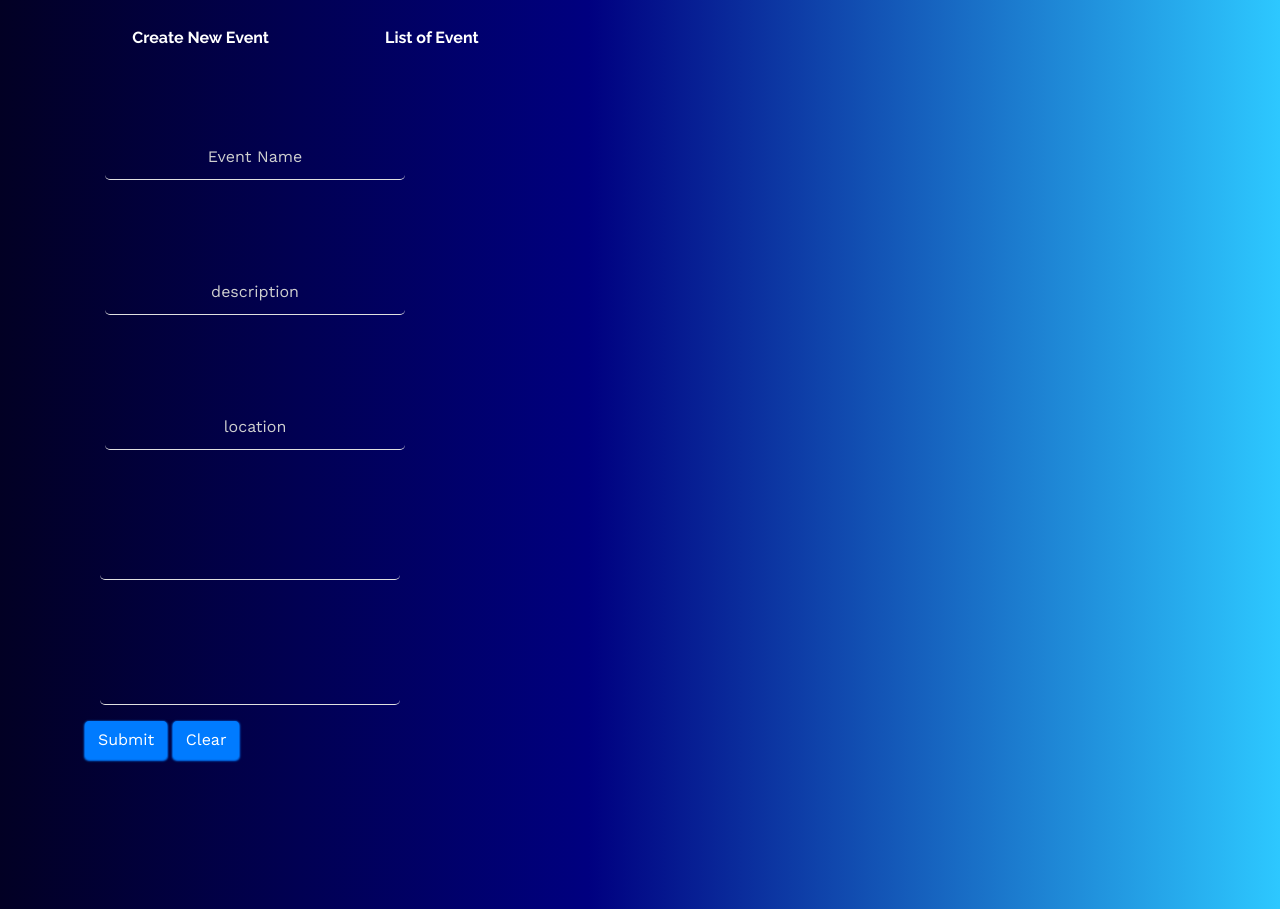
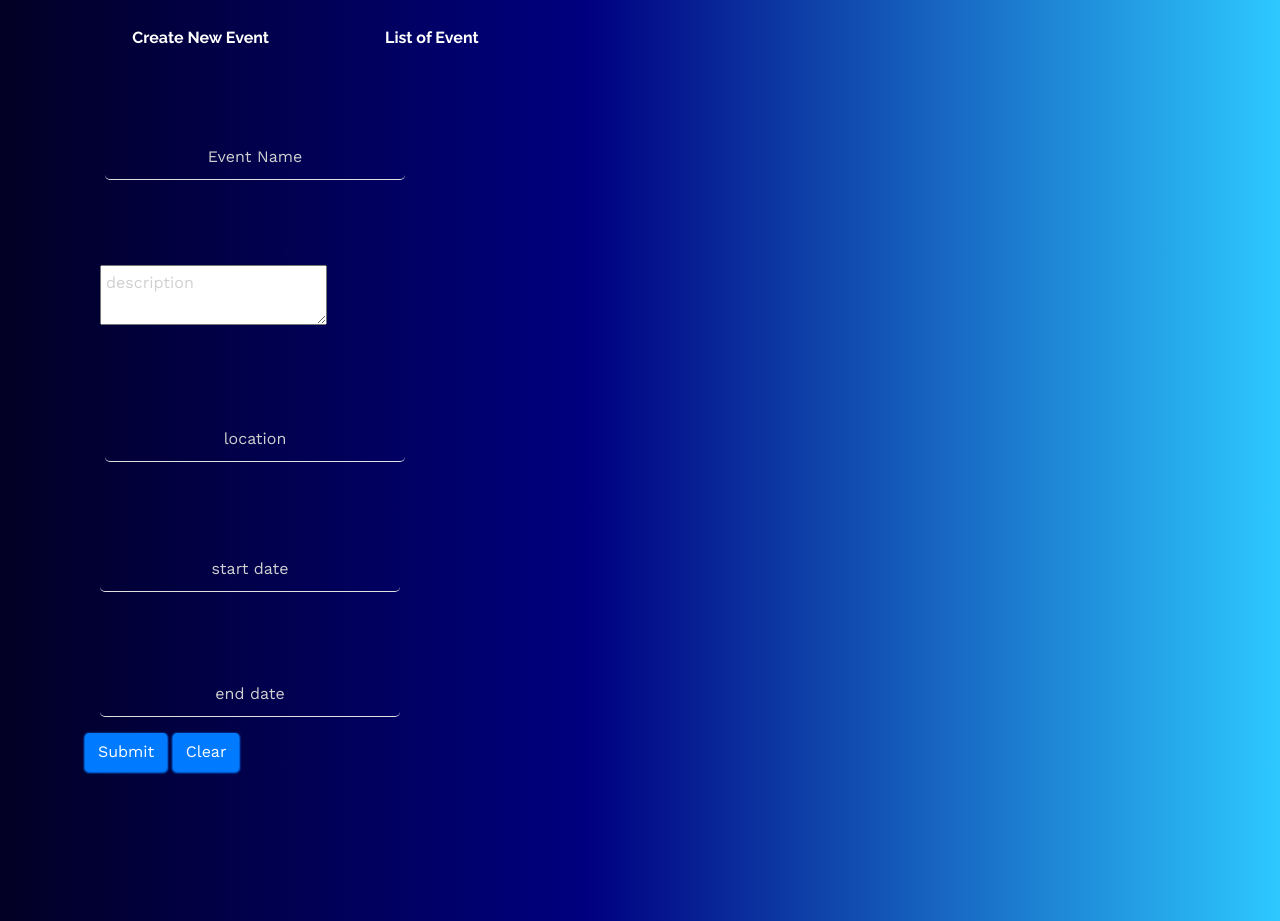
Before and after one commit to zernalda/event-FE, a React (Create React App) app: page /newEvent in a window 1280 px wide. Built offline with nearby package versions, Linux system fonts and the light colour scheme.

Commit message:
datepicker textarea create event success

```diff
--- /dev/null
+++ b/src/components/commons/Textarea.jsx
@@ -0,0 +1,21 @@
+import React from 'react'
+
+const Textarea = (props) => {
+  return (
+  // <div className="form-group">
+  //   <label htmlFor={props.name} className="form-label">{props.title}</label>
+    <textarea
+      // className="form-input"
+      id={props.name}
+      name={props.name}
+      type={props.type}
+      value={props.value}
+      onChange={props.handleChange}
+      placeholder={props.placeholder}
+      style={{padding: "5px"}}
+    />
+  // </div>
+  )
+}
+
+export default Textarea;
--- a/src/components/page/ListEvent.js
+++ b/src/components/page/ListEvent.js
@@ -7,7 +7,51 @@ import EditEvent from '../page/EditEvent'
 import SearchField from "react-search-field"
 
 class ListEvent extends Component {
+    constructor(props) {
+        super(props);
+        this.state = {
+            events: [],
+            // isListId: false
+        }
+      }
+
+      componentDidMount() {
+        fetch('http://localhost:3001/listevents')
+        .then(res => res.json())
+        .then((data) => {
+          this.setState({
+            resStatus: data.status,
+            events: data.values })
+        })
+        .catch(
+
+          )
+      }
+
+    //   handleDetail(list) {
+    //     console.log(list)
+    //     localStorage.setItem(
+    //         'list',
+    //         JSON.stringify(list)
+    //     );
+    //     // console.log(list);
+    //     // alert("redirect to DetailCustomer");
+    //     if (list.id == null) {
+    //         alert("data not found")
+    //     } else {
+    //         console.log("masuk sini");
+    //         this.setState ({
+    //             // isListId: true,
+    //             detailCustomer:list
+    //         });
+    //         return true
+    //     }
+    // }
+
     render() {
+        let objects = this.state.events
+        console.log("events = ");
+        console.log(objects);
         return (
             // <nav className="navbar navbar-default">
             <div>
@@ -29,10 +73,11 @@ class ListEvent extends Component {
                                     <th>Action</th>
                                 </tr>
                             </thead>
+                            {objects.map((list) => (
                             <tbody>
                                 <tr>
-                                    <td>1</td>
-                                    <td>Tawuran antar warga se-Jakarta</td>
+                                    <td>{list.id}</td>
+                                    <td>{list.name}</td>
                                     <tr>
                                         <td>
                                             <button >
@@ -52,6 +97,7 @@ class ListEvent extends Component {
                                     </tr>
                                 </tr>
                             </tbody>
+                            ))}
                         </table>
                         <br />
                         <Route path="/detail" component={Detail} />
--- a/src/components/page/NewEvent.js
+++ b/src/components/page/NewEvent.js
@@ -1,9 +1,12 @@
 import React, { Component } from 'react'
 import Input from '../commons/Input'
 import Button from '../commons/Button'
+import Textarea from '../commons/Textarea'
 import 'bootstrap/dist/css/bootstrap.min.css'
 import DatePicker from "react-datepicker";
+import moment from 'moment';
 import "react-datepicker/dist/react-datepicker.css";
+// import { object } from 'prop-types';
 
 
 class NewEvent extends Component {
@@ -15,8 +18,8 @@ class NewEvent extends Component {
                 name:'',
                 description:'',
                 location:'',
-                startDate: '',
-                endDate: ''
+                startdate: moment(),
+                endDate: moment()
             },
         }
         // console.log(this.state);
@@ -25,8 +28,10 @@ class NewEvent extends Component {
         this.handleName = this.handleName.bind(this);
         this.handleDescription = this.handleDescription.bind(this);
         this.handleLocation = this.handleLocation.bind(this);
-        this.handleStarDate = this.handleStarDate.bind(this);
-        this.handleEndDate = this.handleEndDate.bind(this);
+
+
+        this.handleChangeStarDate = this.handleChangeStarDate.bind(this);
+        this.handleChangeEndDate = this.handleChangeEndDate.bind(this);
 
         // this.handleChange = this.handleChange.bind(this);
         this.handleFormSubmit = this.handleFormSubmit.bind(this);
@@ -79,23 +84,19 @@ class NewEvent extends Component {
     //     }))
     // }
 
-    handleStarDate = date => {
+    handleChangeStarDate(date) {
         this.setState({
-            startDate: new Date()
-        });
-    };
+            startdate: date
+        }, () => console.log(this.state.startdate));
+        // console.log(this.state.startDate);
+    }
 
-    handleEndDate = date => {
+    handleChangeEndDate(date) {
         this.setState({
-            endDate: new Date()
-        });
-    };
-
-    // handleChange (date) {
-    //     this.setState({
-    //       startDate: date
-    //     });
-    //   };
+            enddate: date
+        }, () => console.log(this.state.enddate));
+        // console.log(this.state.startDate);
+    }
 
     handleFormSubmit(e) {
         e.preventDefault();
@@ -125,13 +126,17 @@ class NewEvent extends Component {
             name:'',
             description: '',
             location:'',
-            startDate: '',
-            endDate:''
+            startdate: '',
+            enddate:''
           },
         })
     }
 
     render() {
+
+        let object = this.state.newEvent.startdate;
+        console.log('isi object startdate');
+        console.log(object);
         return (
             <div>
                 {/* <h2>Create new event</h2> */}
@@ -152,7 +157,7 @@ class NewEvent extends Component {
                 <form className="form-horizontal" onSubmit={this.handleSubmit}>
                     <div className="form-group post-h1">
                         <div className="col-sm-6">
-                            <Input type={'textarea'}
+                            <Textarea type={'text'}
                                 title= {''}
                                 name={'description'}
                                 value={this.state.newEvent.description}
@@ -181,12 +186,9 @@ class NewEvent extends Component {
                     <div className="form-group post-h1">
                         <div className="col-sm-6">
                         <DatePicker
-                            selected={this.state.startDate}
-                            onChange={this.handleStarDate}
-                            placeholder={'stardate'}
-                            name={this.state.newEvent.startDate}
-                            value={this.state.newEvent.startDate}
-                            // showTimeSelect
+                            selected={this.state.startdate}
+                            onChange={this.handleChangeStarDate}
+                            placeholderText="start date"
                         />
                         </div>
                     </div>
@@ -196,12 +198,9 @@ class NewEvent extends Component {
                     <div className="form-group post-h1">
                         <div className="col-sm-6">
                         <DatePicker
-                            selected={this.state.endDate}
-                            onChange={this.handleEndDate}
-                            placeholder={'enddate'}
-                            name={this.state.newEvent.endDate}
-                            value={this.state.newEvent.endDate}
-                            // showTimeSelect
+                            selected={this.state.enddate}
+                            onChange={this.handleChangeEndDate}
+                            placeholderText="end date"
                         />
                         </div>
                     </div>
```
